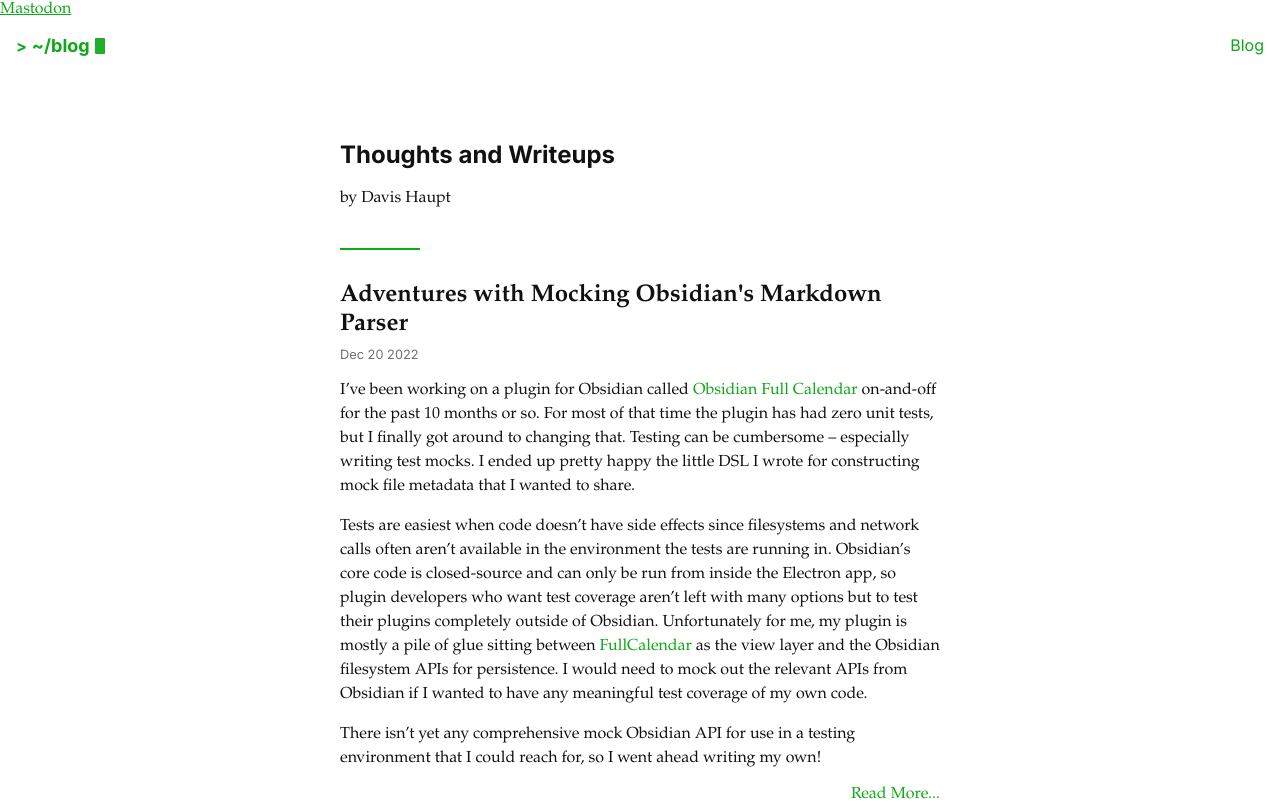
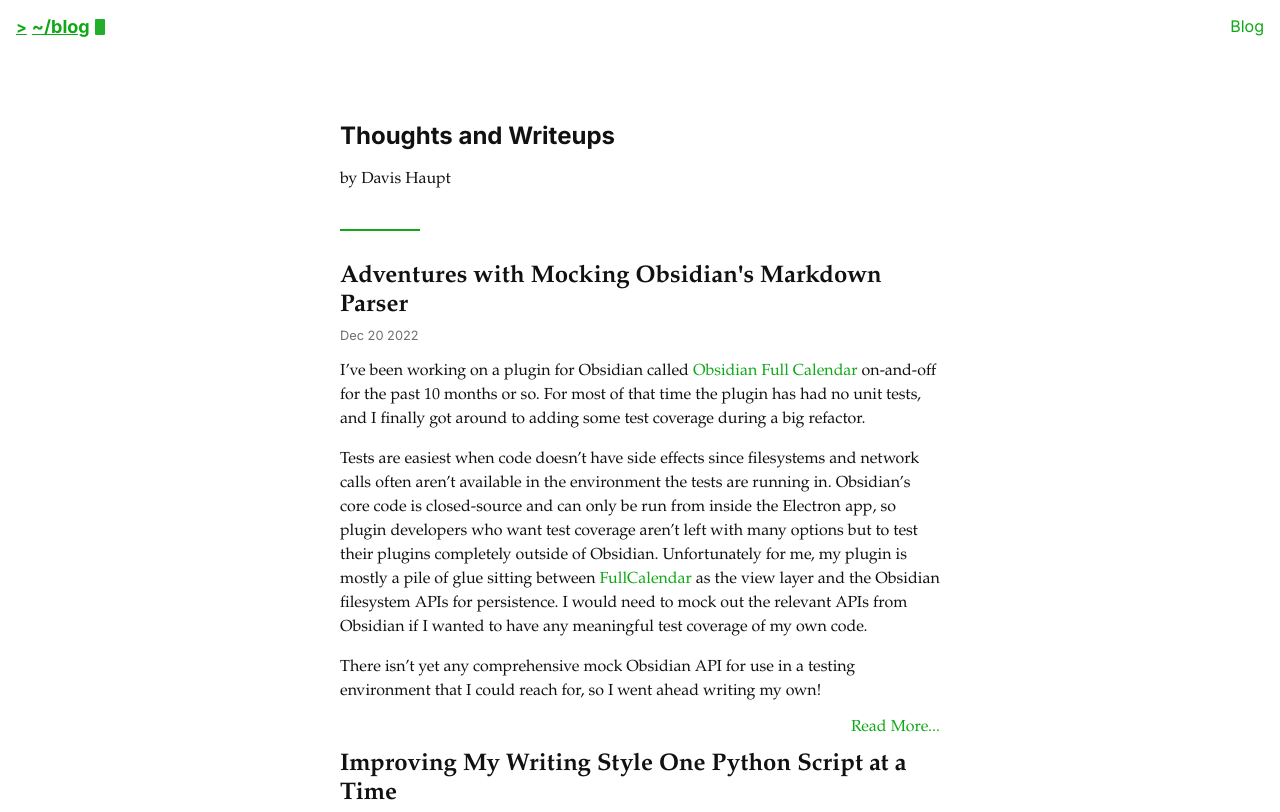
Before and after one commit to davish/davi.sh, an Astro site: page /blog in a window 1280 px wide. Shown: the top 812 px of the page. Built offline with nearby package versions, Linux system fonts and the light colour scheme; Astro itself is replaced by a stand-in of ours; some packages are replaced by stand-ins of ours.

Commit message:
get rid of extra text

```diff
--- a/src/components/Links.astro
+++ b/src/components/Links.astro
@@ -23,7 +23,6 @@
       width="24"
       height="24"
       fill="currentColor"
-      class="bi bi-mastodon"
       viewBox="0 0 16 16"
     >
       <path
--- a/src/components/Meta.astro
+++ b/src/components/Meta.astro
@@ -15,7 +15,6 @@
 <meta charset="utf-8" />
 <meta name="viewport" content="width=device-width, initial-scale=1.0" />
 <meta name="generator" content={Astro.generator} />
-<a rel="me" href="https://metropolan.com/@davis">Mastodon</a>
 <link
   rel="alternate"
   type="application/rss+xml"
--- a/src/pages/blog/2022/12/obsidian-api-mock.md
+++ b/src/pages/blog/2022/12/obsidian-api-mock.md
@@ -6,7 +6,7 @@
 description: "Who writes tests for their test code?"
 ---
 
-I've been working on a plugin for Obsidian called [Obsidian Full Calendar](https://github.com/davish/obsidian-full-calendar) on-and-off for the past 10 months or so. For most of that time the plugin has had zero unit tests, but I finally got around to changing that. Testing can be cumbersome – especially writing test mocks. I ended up pretty happy the little DSL I wrote for constructing mock file metadata that I wanted to share.
+I've been working on a plugin for Obsidian called [Obsidian Full Calendar](https://github.com/davish/obsidian-full-calendar) on-and-off for the past 10 months or so. For most of that time the plugin has had no unit tests, and I finally got around to adding some test coverage during a big refactor.
 
 Tests are easiest when code doesn't have side effects since filesystems and network calls often aren't available in the environment the tests are running in. Obsidian's core code is closed-source and can only be run from inside the Electron app, so plugin developers who want test coverage aren't left with many options but to test their plugins completely outside of Obsidian. Unfortunately for me, my plugin is mostly a pile of glue sitting between [FullCalendar](https://fullcalendar.io) as the view layer and the Obsidian filesystem APIs for persistence. I would need to mock out the relevant APIs from Obsidian if I wanted to have any meaningful test coverage of my own code.
 
```
